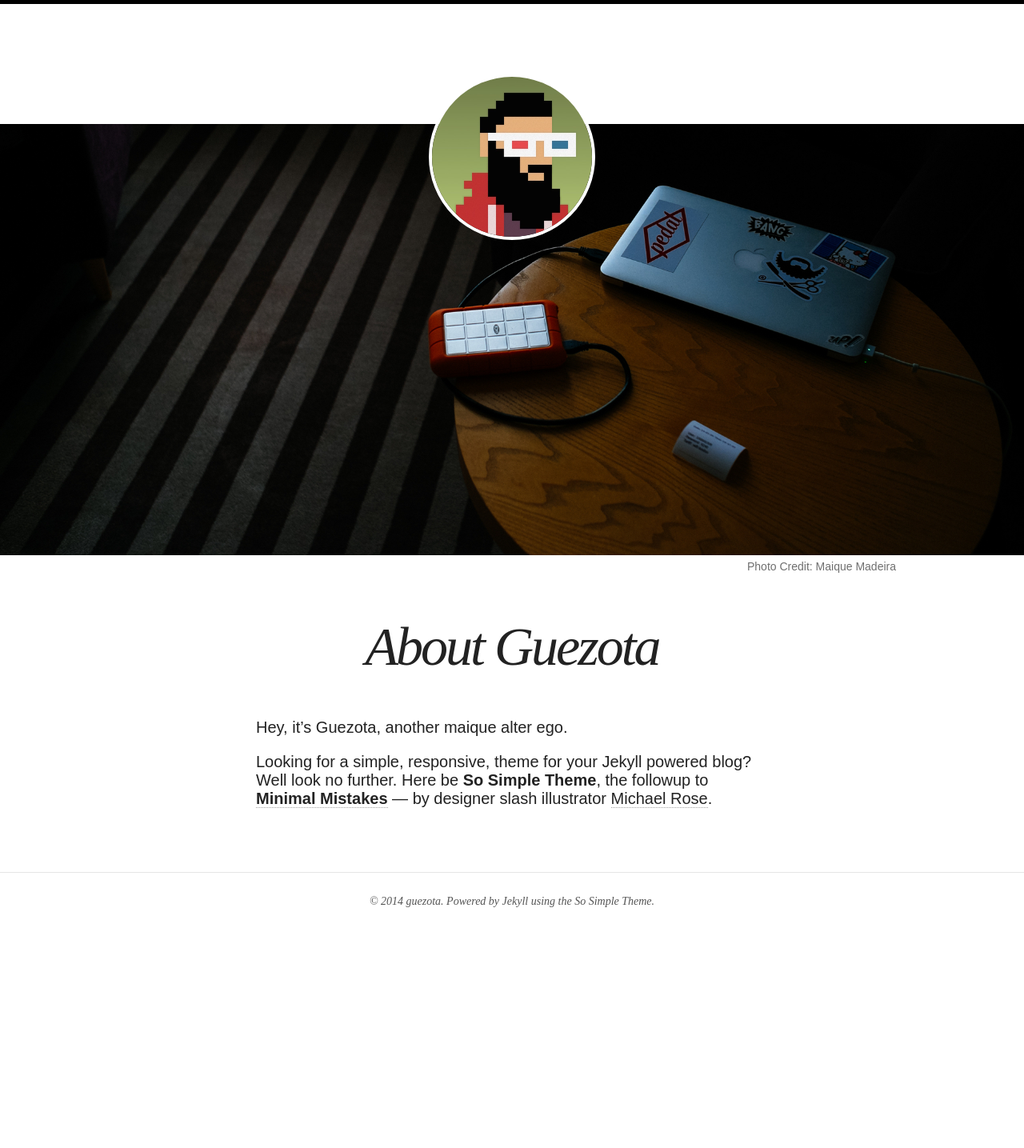
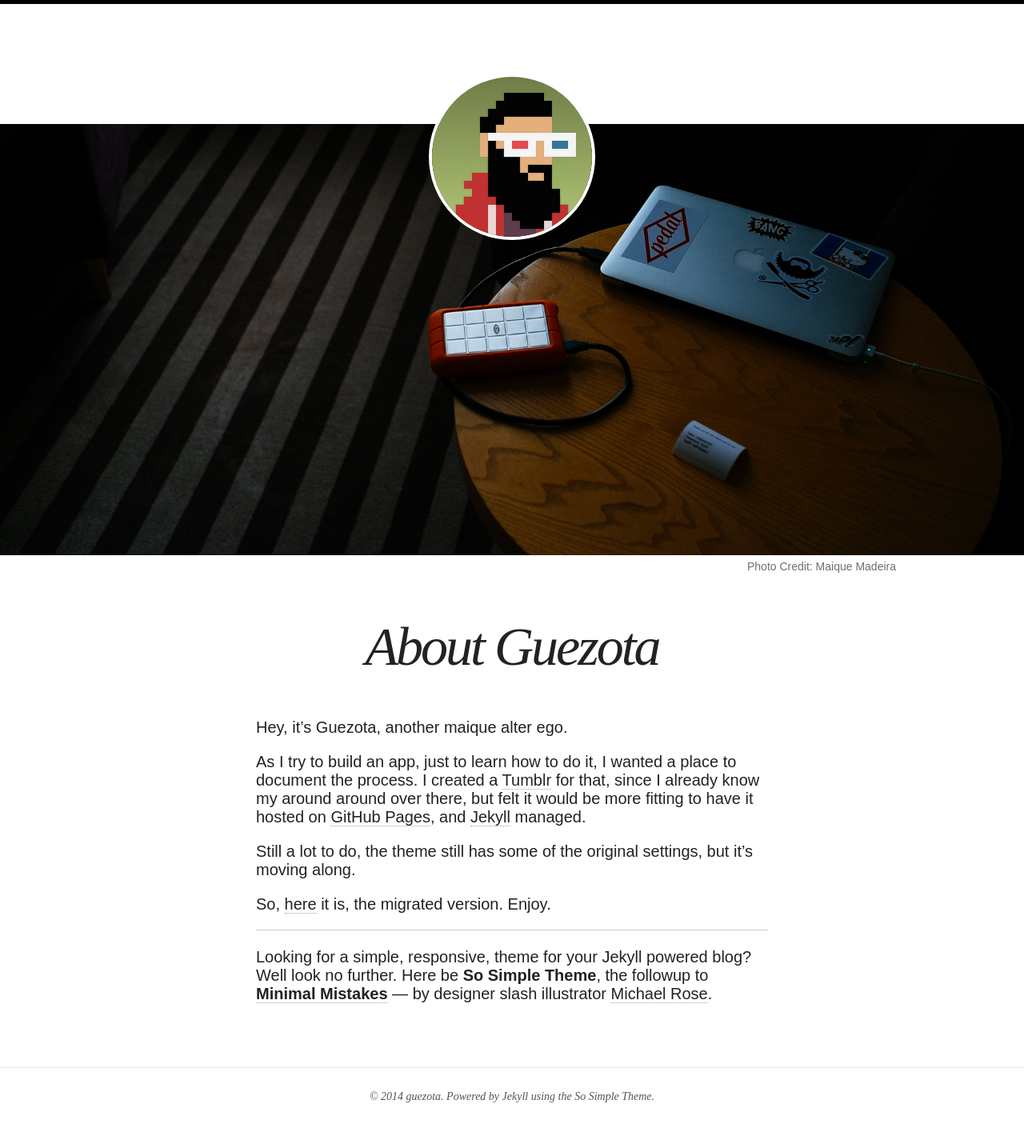
Before and after one commit to guezota/guezota.github.io, a Jekyll site: the page built from about.md, in a window 1280 px wide. Shown: the whole page at 80% size. Built offline with Jekyll 4.4.1, drawn with Linux system fonts in a browser that asks for light colours; nearby versions of some CDN libraries; before the commit the page ends 1191 px from its top, so only the background shows below that.

Commit message:
Edited about.md

```diff
--- a/about.md
+++ b/about.md
@@ -12,4 +12,12 @@ image:
 
 Hey, it's Guezota, another maique alter ego.
 
+As I try to build an app, just to learn how to do it, I wanted a place to document the process. I created a [Tumblr](http://guezota.tumblr.com) for that, since I already know my around around over there, but felt it would be more fitting to have it hosted on [GitHub Pages](https://pages.github.com), and [Jekyll](http://jekyllrb.com) managed.
+
+Still a lot to do, the theme still has some of the original settings, but it's moving along.
+
+So, [here](http://guezota.github.io/) it is, the migrated version. Enjoy.
+
+----
+
 Looking for a simple, responsive, theme for your Jekyll powered blog? Well look no further. Here be **So Simple Theme**, the followup to [**Minimal Mistakes**](http://mmistakes.github.io/minimal-mistakes) --- by designer slash illustrator [Michael Rose](http://mademistakes.com).
```
